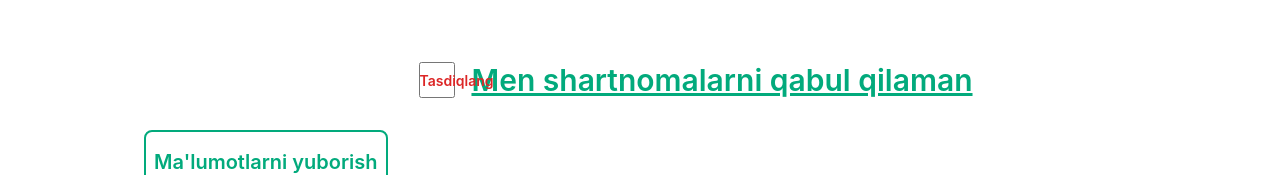
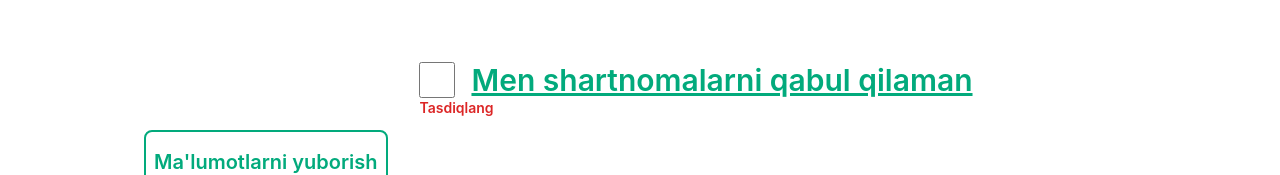
Before and after one commit to IsmailovTech/markab-landing, a React (Create React App) app: page / in a window 1280 px wide. Both pictures are taken after typing "Sample", "Sample", "Sample", "Sample", "Sample", "Sample" into the empty fields and a click on the button "Ma'lumotlarni yuborish". Shown: the part 2318-2493 px from the top of the page. Built offline with nearby package versions, Linux system fonts and the light colour scheme.

Commit message:
bug fixed

```diff
--- a/src/components/FormInfo/FormInfos.jsx
+++ b/src/components/FormInfo/FormInfos.jsx
@@ -417,7 +417,7 @@ function FormInfos() {
               />
 
               {formik.touched.file && formik.errors.file && (
-                <div className="absolute text-red-600 text-sm pt-0.5">
+                <div className="absolute text-red-600 text-sm pt-10 sm:pt-14">
                   {formik.errors.agreeToTerms}
                 </div>
               )}
```
